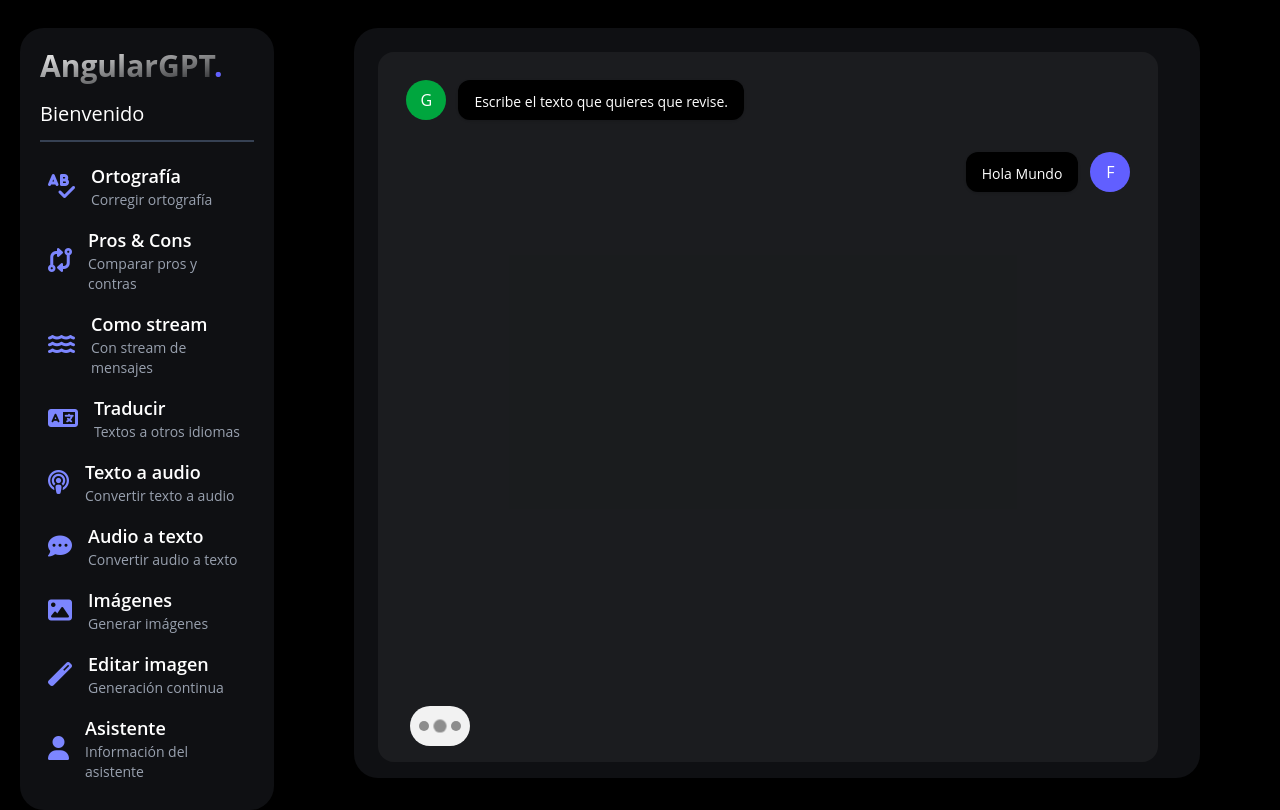
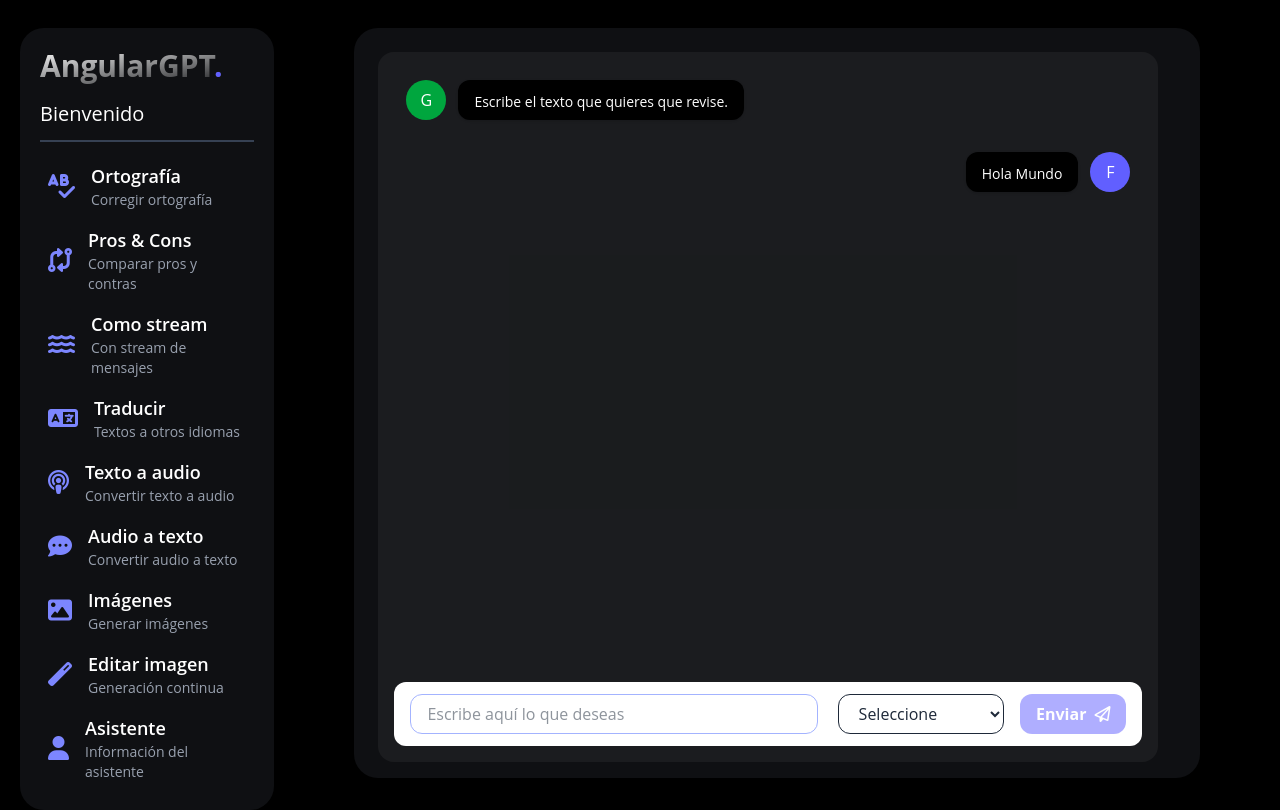
Before and after one commit to mjriveraknowmad/AngularGPTCursoFHerrera, an Angular app: page /orthography in a window 1280 px wide. Built offline with nearby package versions, Linux system fonts and the light colour scheme.

Commit message:
feat: Componentes básicos de la app, con su comunicación básica (TextMessage/Box/File/Select y uso de prueba en página de Ortografía), por ahora sin lógica.

```diff
--- /dev/null
+++ b/src/app/presentation/components/text-boxes/text-message-box-file/text-message-box-file.html
@@ -0,0 +1,50 @@
+<form
+  [formGroup]="form"
+  (ngSubmit)="handleSubmit()"
+  class="flex flex-row items-center h-16 rounded-xl bg-white w-full px-4"
+>
+
+  <div class="mr-3">
+    <button
+      (click)="fileInput.click()"
+      class="flex items-center justify-center text-gray-400">
+      <i class="fa-solid fa-paperclip text-xl"></i>
+    </button>
+
+    <input
+      type="file"
+      #fileInput
+      hidden
+      (change)="handleSelectedFile($event)"
+    >
+
+  </div>
+
+
+  <div class="flex-grow">
+    <div class="relative w-full">
+
+      <input
+        type="text"
+        autofocus
+        class="flex w-full border rounded-xl text-gray-800 focus:outline-none focus:border-indigo-300 pl-4 h-10"
+        [placeholder]="placeholder()"
+        formControlName="prompt"
+      >
+
+    </div>
+  </div>
+
+  <div class="ml-4">
+    <button
+      class="btn-primary"
+      type="submit"
+      [disabled]="form.invalid"
+    >
+      <span class="mr-2">Enviar</span>
+      <i class="fa-regular fa-paper-plane"></i>
+    </button>
+  </div>
+
+
+</form>
--- /dev/null
+++ b/src/app/presentation/components/text-boxes/text-message-box-file/text-message-box-file.ts
@@ -0,0 +1,49 @@
+import { CommonModule } from '@angular/common';
+import { ChangeDetectionStrategy, Component, EventEmitter, Input, Output, inject, input, output } from '@angular/core';
+import { FormBuilder, ReactiveFormsModule, Validators } from '@angular/forms';
+
+export interface TextMessageEvent {
+  file: File;
+  prompt?: string | null;
+}
+
+
+@Component( {
+  selector: 'app-text-message-box-file',
+  imports: [
+    CommonModule,
+    ReactiveFormsModule,
+  ],
+  templateUrl: './text-message-box-file.html'
+} )
+export class TextMessageBoxFile{
+
+  placeholder = input<string>();
+  onMessage = output<TextMessageEvent>();
+
+  public fb = inject(FormBuilder);
+  public form = this.fb.group({
+    prompt: [],
+    file: [null, Validators.required ]
+  });
+  public file: File | undefined;
+
+
+  handleSelectedFile( event: any ) {
+    const file = event.target.files.item(0);
+    this.form.controls.file.setValue(file);
+
+  }
+
+
+  handleSubmit() {
+    if ( this.form.invalid ) return;
+
+    const { prompt, file } = this.form.value;
+
+
+    this.onMessage.emit({ prompt, file: file! });
+    this.form.reset();
+
+  }
+}
--- /dev/null
+++ b/src/app/presentation/components/text-boxes/text-message-box-select/text-message-box-select.html
@@ -0,0 +1,45 @@
+<form
+  [formGroup]="form"
+  (ngSubmit)="handleSubmit()"
+  class="flex flex-row items-center h-16 rounded-xl bg-white w-full px-4"
+>
+
+  <div class="flex-grow">
+    <div class="flex">
+
+      <input
+        type="text"
+        autofocus
+        class="flex w-full border rounded-xl text-gray-800 focus:outline-none focus:border-indigo-300 pl-4 h-10"
+        [placeholder]="placeholder()"
+        formControlName="prompt"
+      />
+
+      <select
+        formControlName="selectedOption"
+        class="w-2/5 ml-5 border rounded-xl text-gray-800 focus:outline-none focus:border-indigo-300 pl-4 h-10">
+        <option value="">Seleccione</option>
+        @for (option of options(); track option.id) {
+          <option [value]="option.id">{{ option.text }}</option>
+        }
+
+      </select>
+
+
+
+    </div>
+  </div>
+
+  <div class="ml-4">
+    <button
+      class="btn-primary"
+      type="submit"
+      [disabled]="form.invalid"
+    >
+      <span class="mr-2">Enviar</span>
+      <i class="fa-regular fa-paper-plane"></i>
+    </button>
+  </div>
+
+
+</form>
--- /dev/null
+++ b/src/app/presentation/components/text-boxes/text-message-box-select/text-message-box-select.ts
@@ -0,0 +1,47 @@
+import { CommonModule } from '@angular/common';
+import { ChangeDetectionStrategy, Component, EventEmitter, Output, inject, input, output } from '@angular/core';
+import { FormBuilder, ReactiveFormsModule, Validators } from '@angular/forms';
+
+interface Option {
+  id: string;
+  text: string;
+}
+
+export interface TextMessageBoxEvent{
+  prompt: string;
+  selectedOption: string;
+}
+
+
+@Component( {
+  selector: 'app-text-message-box-select',
+  imports: [
+    CommonModule,
+    ReactiveFormsModule,
+  ],
+  templateUrl: './text-message-box-select.html'
+} )
+export class TextMessageBoxSelect{
+
+  placeholder = input<string>();
+  options = input.required<Option[]>();
+  onMessage = output<TextMessageBoxEvent>();
+
+
+  public fb = inject(FormBuilder);
+  public form = this.fb.group({
+    prompt: ['', Validators.required],
+    selectedOption: ['', Validators.required ]
+  });
+
+
+  handleSubmit() {
+    if ( this.form.invalid ) return;
+
+    const { prompt, selectedOption } = this.form.value;
+    const event: TextMessageBoxEvent = {prompt: prompt!, selectedOption:selectedOption! }
+    this.onMessage.emit(event);
+    this.form.reset();
+
+  }
+}
--- /dev/null
+++ b/src/app/presentation/components/text-boxes/text-message-box/text-message-box.html
@@ -0,0 +1,35 @@
+<form
+  [formGroup]="form"
+  (ngSubmit)="handleSubmit()"
+  class="flex flex-row items-center h-16 rounded-xl bg-white w-full px-4"
+>
+
+  <div class="flex-grow">
+    <div class="relative w-full">
+
+      <input
+        type="text"
+        autofocus
+        class="flex w-full border rounded-xl text-gray-800 focus:outline-none focus:border-indigo-300 pl-4 h-10"
+        [placeholder]="placeholder()"
+        formControlName="prompt"
+        [autocomplete]=" disableCorrections() ? 'on':'off'"
+        [spellcheck]=" disableCorrections() ? 'on':'off'"
+      >
+
+    </div>
+  </div>
+
+  <div class="ml-4">
+    <button
+      class="btn-primary"
+      type="submit"
+      [disabled]="form.invalid"
+    >
+      <span class="mr-2">Enviar</span>
+      <i class="fa-regular fa-paper-plane"></i>
+    </button>
+  </div>
+
+
+</form>
--- /dev/null
+++ b/src/app/presentation/components/text-boxes/text-message-box/text-message-box.ts
@@ -0,0 +1,39 @@
+import { CommonModule } from '@angular/common';
+import { ChangeDetectionStrategy, Component, EventEmitter, Input, Output, inject, input, output } from '@angular/core';
+import { FormBuilder, ReactiveFormsModule, Validators } from '@angular/forms';
+
+@Component( {
+  selector: 'app-text-message-box',
+  imports: [
+    CommonModule,
+    ReactiveFormsModule,
+  ],
+  templateUrl: './text-message-box.html'
+} )
+export class TextMessageBox{
+
+  placeholder = input<string>();
+  disableCorrections = input<boolean>(false);
+  onMessage = output<string>();
+
+
+  public fb = inject(FormBuilder);
+  public form = this.fb.group({
+    prompt: ['', Validators.required]
+  });
+
+
+  handleSubmit() {
+    if ( this.form.invalid ) return;
+
+    const { prompt } = this.form.value;
+    console.log({prompt});
+
+    this.onMessage.emit(prompt ?? '' );
+    this.form.reset();
+
+  }
+
+
+
+}
--- a/src/app/presentation/pages/ortography-page/ortography-page.html
+++ b/src/app/presentation/pages/ortography-page/ortography-page.html
@@ -17,10 +17,29 @@
         }
       }
 
+
+      @if (isLoading()) {
+        <app-typing-loader />
+      }
+
     </div>
   </div>
 
+  <!-- <app-text-message-box
+    placeholder="Escribe aquí lo que deseas"
+    (onMessage)="handleMessage($event)"
+  /> -->
+
+  <!-- <app-text-message-box-file
+    placeholder="Escribe aquí lo que deseas"
+    (onMessage)="handleMessageWithFile($event)"
+  /> -->
+
   <!-- MessageBox -->
-<app-typing-loader />
+  <app-text-message-box-select
+    placeholder="Escribe aquí lo que deseas"
+    [options]="[{ id: '1', text: 'Uno' }, { id: '2', text: 'Dos' }]"
+    (onMessage)="handleMessageWithSelect($event)"
+  />
 
 </div>
--- a/src/app/presentation/pages/ortography-page/ortography-page.ts
+++ b/src/app/presentation/pages/ortography-page/ortography-page.ts
@@ -1,14 +1,31 @@
 import { Component, signal } from '@angular/core';
 import { Message } from '../../../interfaces';
-import { ChatMessage, MyMessage } from '@components/index';
+import { ChatMessage, MyMessage, TextMessageBoxEvent, TextMessageEvent, TextMessageBoxSelect, TextMessageBoxFile, TextMessageBox } from '@components/index';
 import { TypingLoader } from '@components/typing-loader/typing-loader';
 
 @Component({
   selector: 'app-ortography-page',
-  imports: [ChatMessage, MyMessage, TypingLoader],
+  imports: [ChatMessage, MyMessage, TypingLoader, TextMessageBoxSelect, TextMessageBox, TextMessageBoxFile],
   templateUrl: './ortography-page.html',
   styleUrl: './ortography-page.css',
 })
 export default class OrtographyPage {
   public messages = signal<Message[]>([ { text: 'Hola Mundo', isGpt: false } ]);
+  public isLoading = signal(false);
+
+  handleMessage( prompt: string ) {
+
+    console.log({ prompt });
+
+  }
+
+  handleMessageWithFile( { prompt, file }: TextMessageEvent ) {
+
+    console.log({ prompt, file });
+
+  }
+
+  handleMessageWithSelect( event: TextMessageBoxEvent ) {
+    console.log(event);
+  }
 }
--- /dev/null
+++ b/src/app/presentation/services/ai.ts
@@ -0,0 +1,6 @@
+import { Injectable } from '@angular/core';
+
+@Injectable({
+  providedIn: 'root',
+})
+export class Ai {}
--- /dev/null
+++ b/src/app/template/chat-template/chat-template.html
@@ -0,0 +1,26 @@
+<div class="chat-container">
+  <div class="chat-messages">
+    <div class="grid gap-y-2">
+      <!-- Chat Messages -->
+      <app-chat-message text="Escribe el texto que quieres que revise." />
+
+      @for (message of messages(); track $index) {
+        @if (message.isGpt) {
+          <app-chat-message [text]="message.text" />
+        } @else {
+          <app-my-message [text]="message.text" />
+        }
+      }
+
+      @if (isLoading()) {
+        <app-typing-loader />
+      }
+    </div>
+  </div>
+
+  <!-- MessageBox -->
+  <app-text-message-box
+    placeholder="Escribe aquí lo que deseas"
+    (onMessage)="handleMessage($event)"
+  />
+</div>
--- /dev/null
+++ b/src/app/template/chat-template/chat-template.ts
@@ -0,0 +1,35 @@
+import { Component, inject, signal } from '@angular/core';
+import { Message } from 'src/app/interfaces';
+import { ChatMessage, MyMessage, TypingLoader, TextMessageBox } from '@components/index';
+import { Ai } from 'src/app/presentation/services/ai';
+
+@Component({
+  selector: 'app-chat-template',
+  imports: [ChatMessage, MyMessage, TypingLoader, TextMessageBox],
+  templateUrl: './chat-template.html'
+})
+export class ChatTemplate {
+
+  public messages = signal<Message[]>([]);
+  public isLoading = signal(false);
+  public openAiService = inject( Ai );
+
+
+
+  handleMessage( prompt: string ) {
+
+    console.log({ prompt });
+
+  }
+
+  // handleMessageWithFile( { prompt, file }: TextMessageEvent ) {
+
+  //   console.log({ prompt, file });
+
+  // }
+
+  // handleMessageWithSelect( event: TextMessageBoxEvent ) {
+  //   console.log(event);
+  // }
+
+}
```
Also changed, not shown: src/app/presentation/components/index.ts (+8 -0 lines), 1 other file (tests, documents, lock files or other folders).
